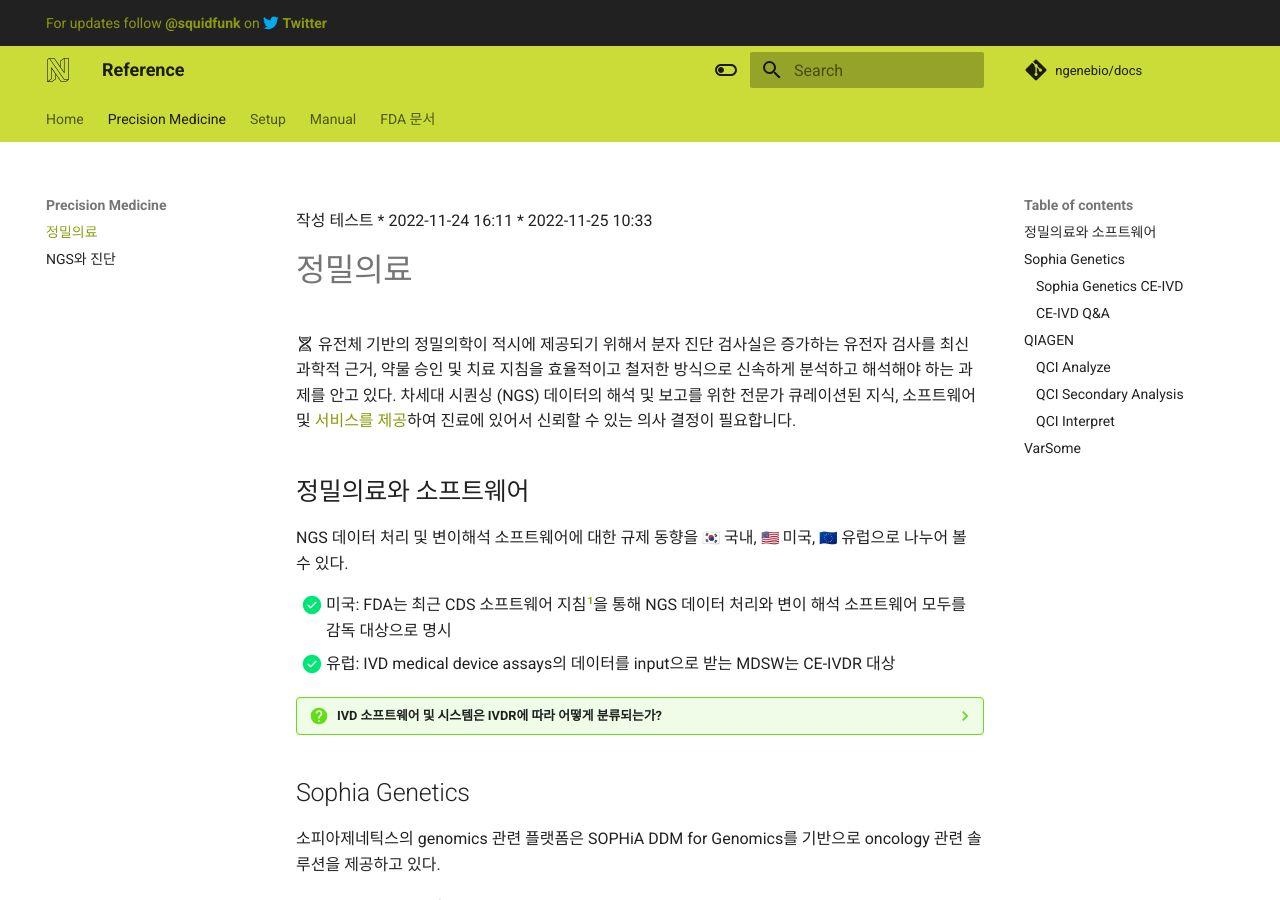
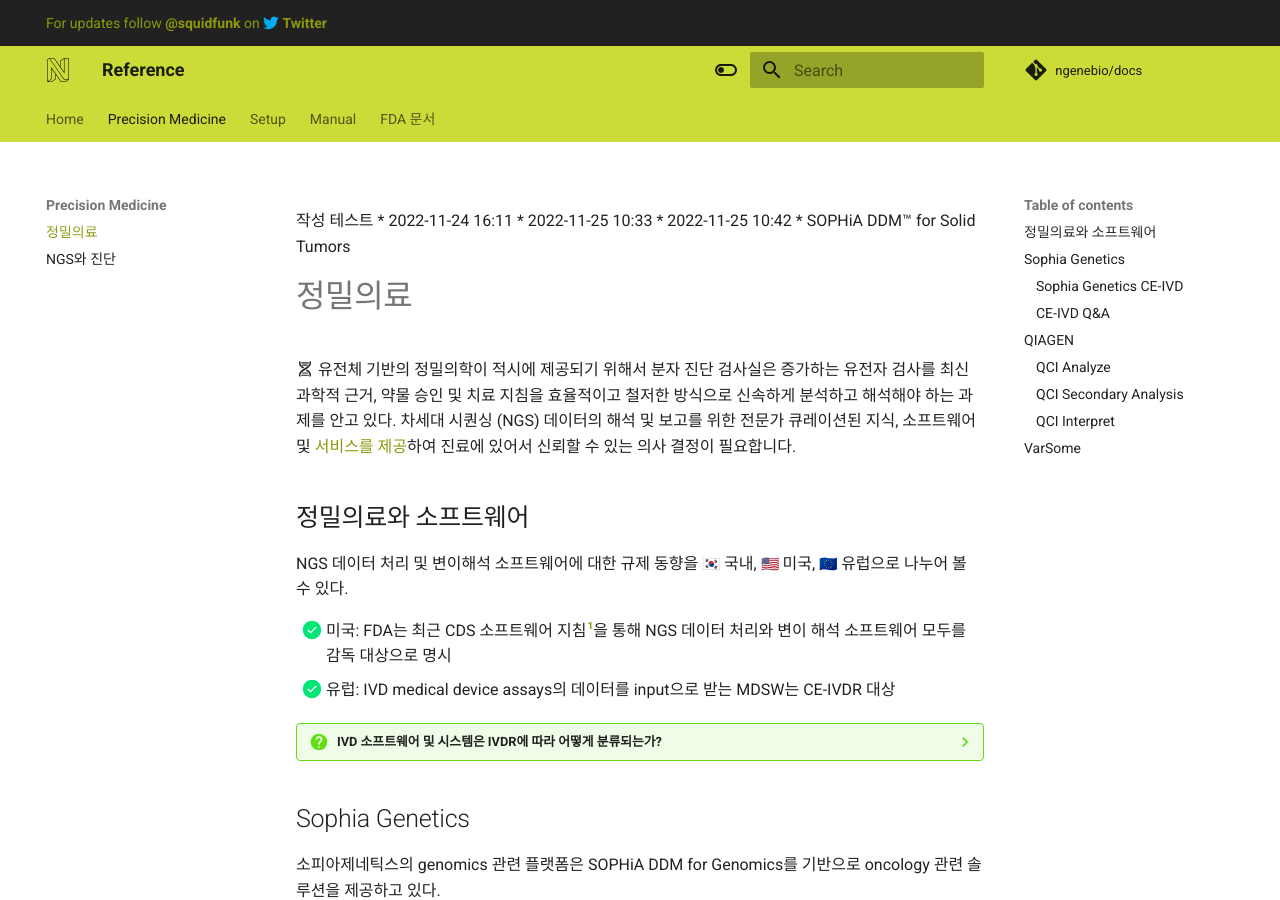
Before and after one commit to ngenebio-youngwoo/ngenebio-docs, an MkDocs documentation site: the page built from docs/getting-started.md, in a window 1280 px wide and 900 px high. Built offline with MkDocs 1.6.1 and Material for MkDocs 9.7.7, drawn with Linux system fonts in a browser that asks for light colours; emoji names are drawn with the system emoji font; comment, search, counter and statistics services are not loaded.

Commit message:
문서 작성 테스트

```diff
--- a/docs/getting-started.md
+++ b/docs/getting-started.md
@@ -6,6 +6,8 @@
 작성 테스트
   * 2022-11-24 16:11
   * 2022-11-25 10:33
+  * 2022-11-25 10:42
+  * SOPHiA DDM™ for Solid Tumors
 
 # 정밀의료
 :material-dna: 유전체 기반의 정밀의학이 적시에 제공되기 위해서 분자 진단 검사실은
```
